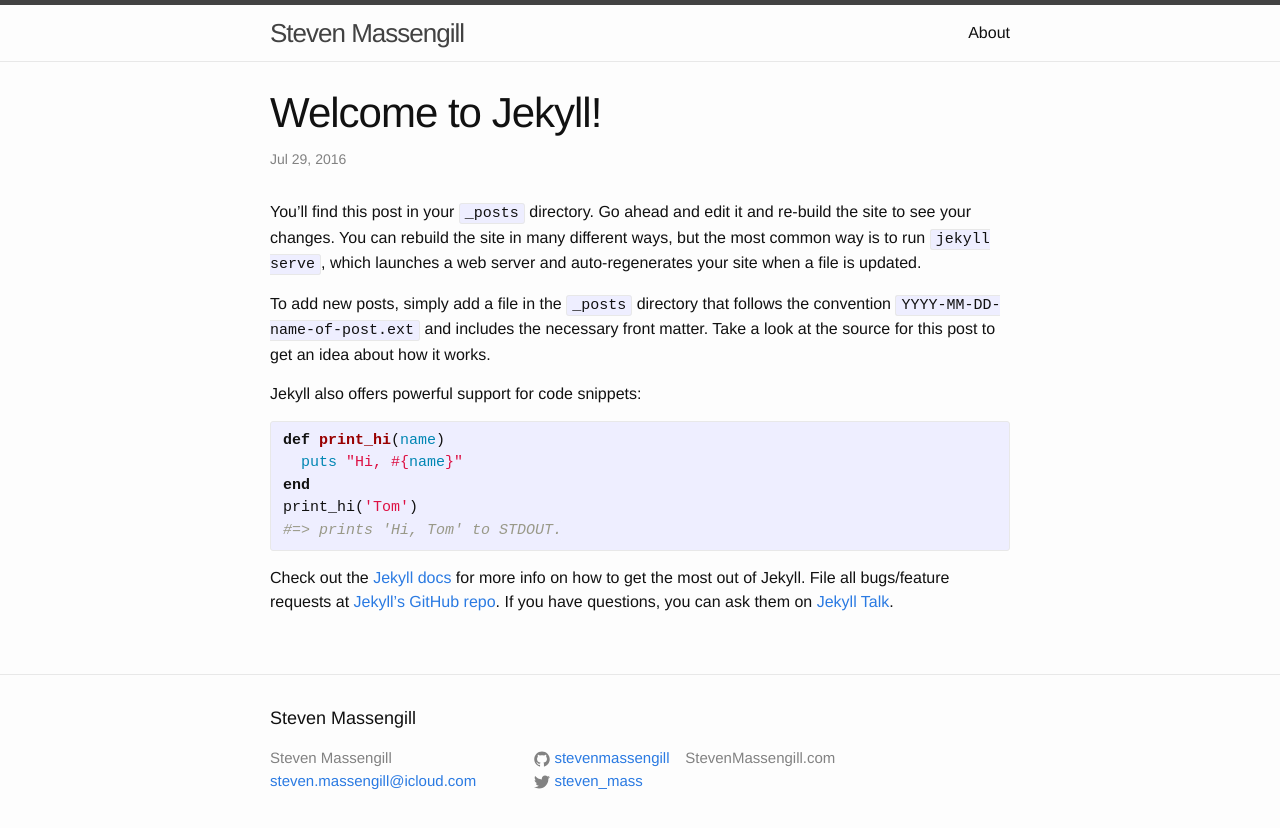
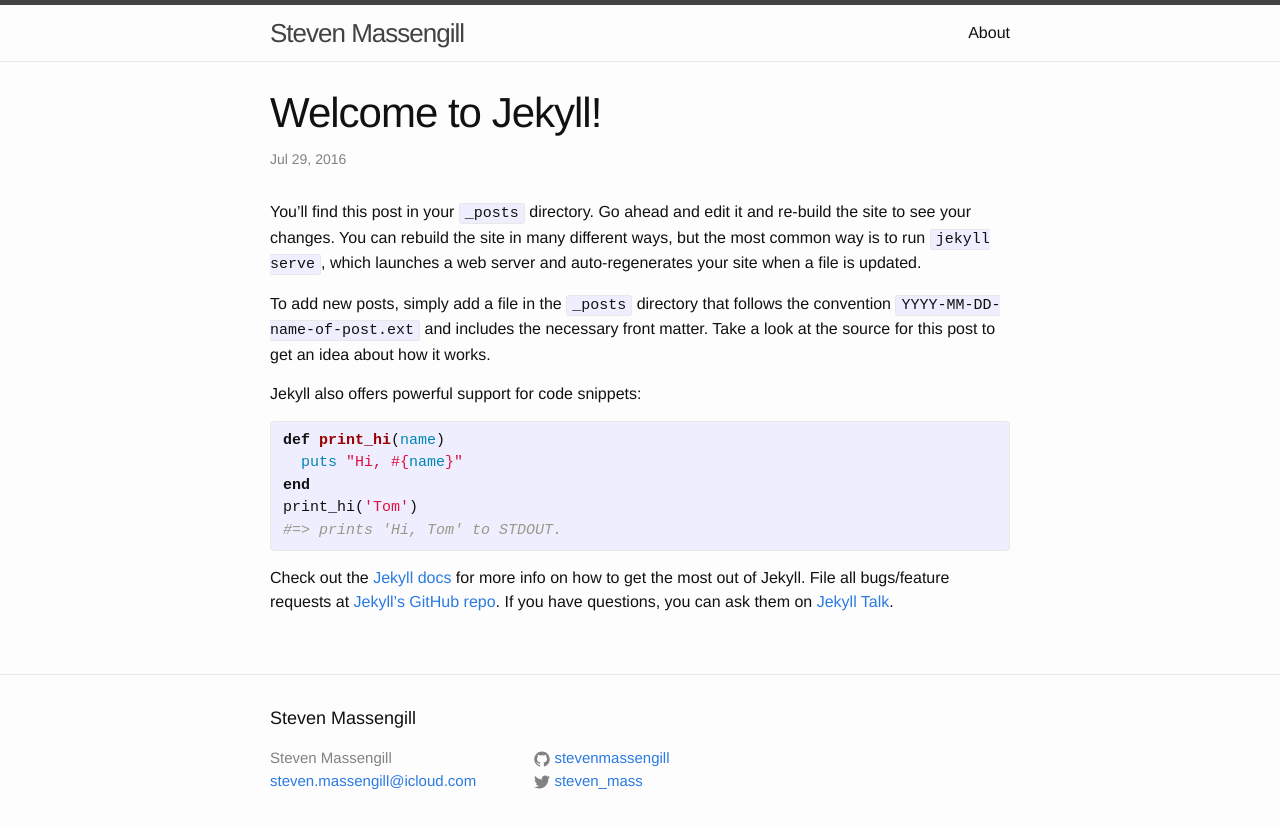
Before and after one commit to stevenmassengill/stevenmassengill.github.io, a Jekyll site: the page built from _posts/2016-07-28-welcome-to-jekyll.markdown, in a window 1280 px wide. Shown: the top 828 px of the page. Built offline with Jekyll 4.4.1, drawn with Linux system fonts in a browser that asks for light colours.

Commit message:
Update _config.yml

```diff
--- a/_config.yml
+++ b/_config.yml
@@ -9,7 +9,7 @@
 title: Steven Massengill
 email: steven.massengill@icloud.com
 description: > # this means to ignore newlines until "baseurl:"
-  StevenMassengill.com
+
 baseurl: "" # the subpath of your site, e.g. /blog
 url: "http://yourdomain.com" # the base hostname & protocol for your site
 twitter_username: steven_mass
```
